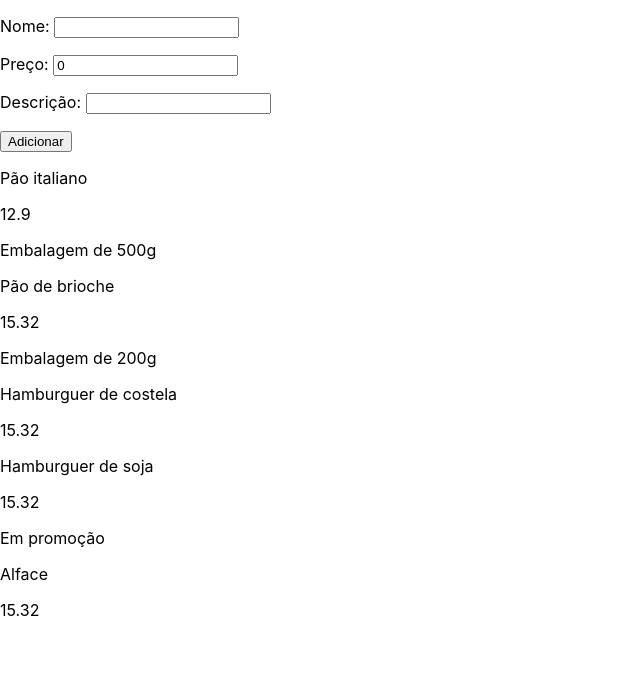
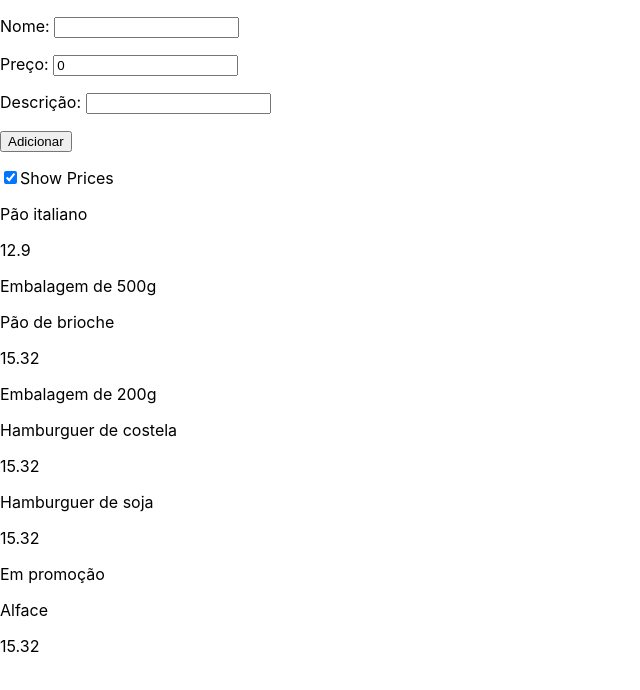
Before and after one commit to Maiconds/learning-react, a React (Create React App) app: page / in a window 1280 px wide. Shown: the top 690 px of the page, without its empty margins (0-640 px from the left). Built offline with nearby package versions, Linux system fonts and the light colour scheme; data requests are answered from the project's data file.

Commit message:
Solution step-05

```diff
--- a/src/components/product/Product.jsx
+++ b/src/components/product/Product.jsx
@@ -1,10 +1,10 @@
 import React from 'react';
 import PropTypes from 'prop-types';
 
-const Product = ({ name, price, description }) => (
+const Product = ({ name, price, description, showPrice }) => (
   <div>
     <p>{name}</p>
-    <p>{price}</p>
+    { showPrice ? <p>{price}</p> : null}
     <p>{description}</p>
   </div>
 );
@@ -12,7 +12,8 @@ const Product = ({ name, price, description }) => (
 Product.propTypes = {
   name: PropTypes.string.isRequired,
   price: PropTypes.number.isRequired,
-  description: PropTypes.string
+  description: PropTypes.string,
+  showPrice: PropTypes.bool.isRequired
 };
 
 export default Product;
--- a/src/components/productregister/ProductRegister.jsx
+++ b/src/components/productregister/ProductRegister.jsx
@@ -9,7 +9,8 @@ class ProductRegister extends Component {
       name: '',
       price: 0,
       description: '',
-      products: []
+      products: [],
+      showPrices: true
     };
   }
 
@@ -45,8 +46,14 @@ class ProductRegister extends Component {
 
   }
 
+  changeShowPrice = () => {
+    this.setState(state => ({
+      showPrices: !state.showPrices
+    }));
+  }
+
   render() {
-    const { name, price, description, products } = this.state;
+    const { name, price, description, products, showPrices } = this.state;
     return(
       <div>
         <p>
@@ -61,9 +68,12 @@ class ProductRegister extends Component {
         <p>
           <button type="button" onClick={this.addProduct} >Adicionar</button>
         </p>
+        <p>
+          <input type="checkbox" checked={showPrices} onChange={this.changeShowPrice} />Show Prices
+        </p>
         {
           products.map(({ name, price, description }, index) => (
-            <Product key={index} name={name} price={price} description={description} />
+            <Product key={index} name={name} price={price} description={description} showPrice={showPrices} />
           ))
         }
       </div>
```
